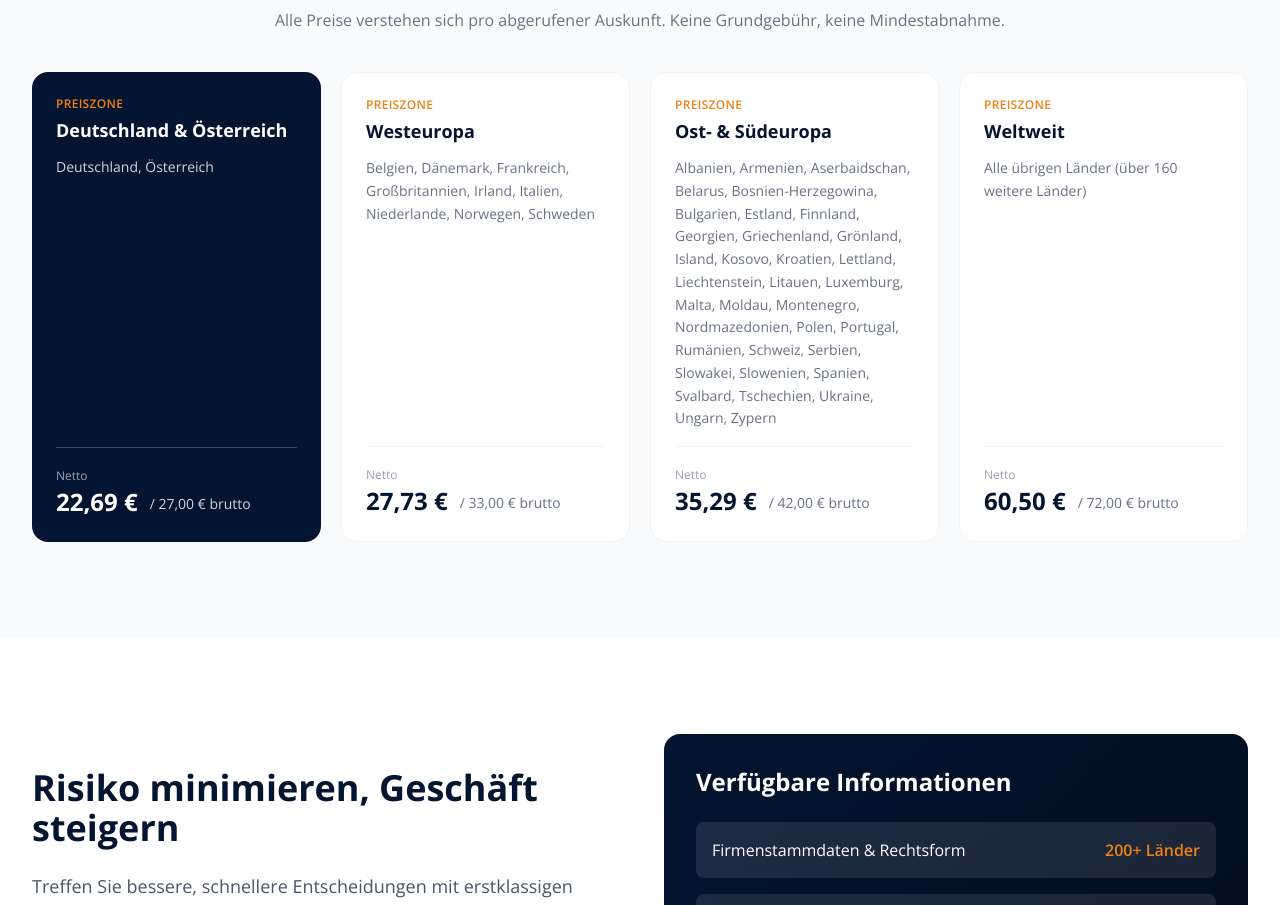
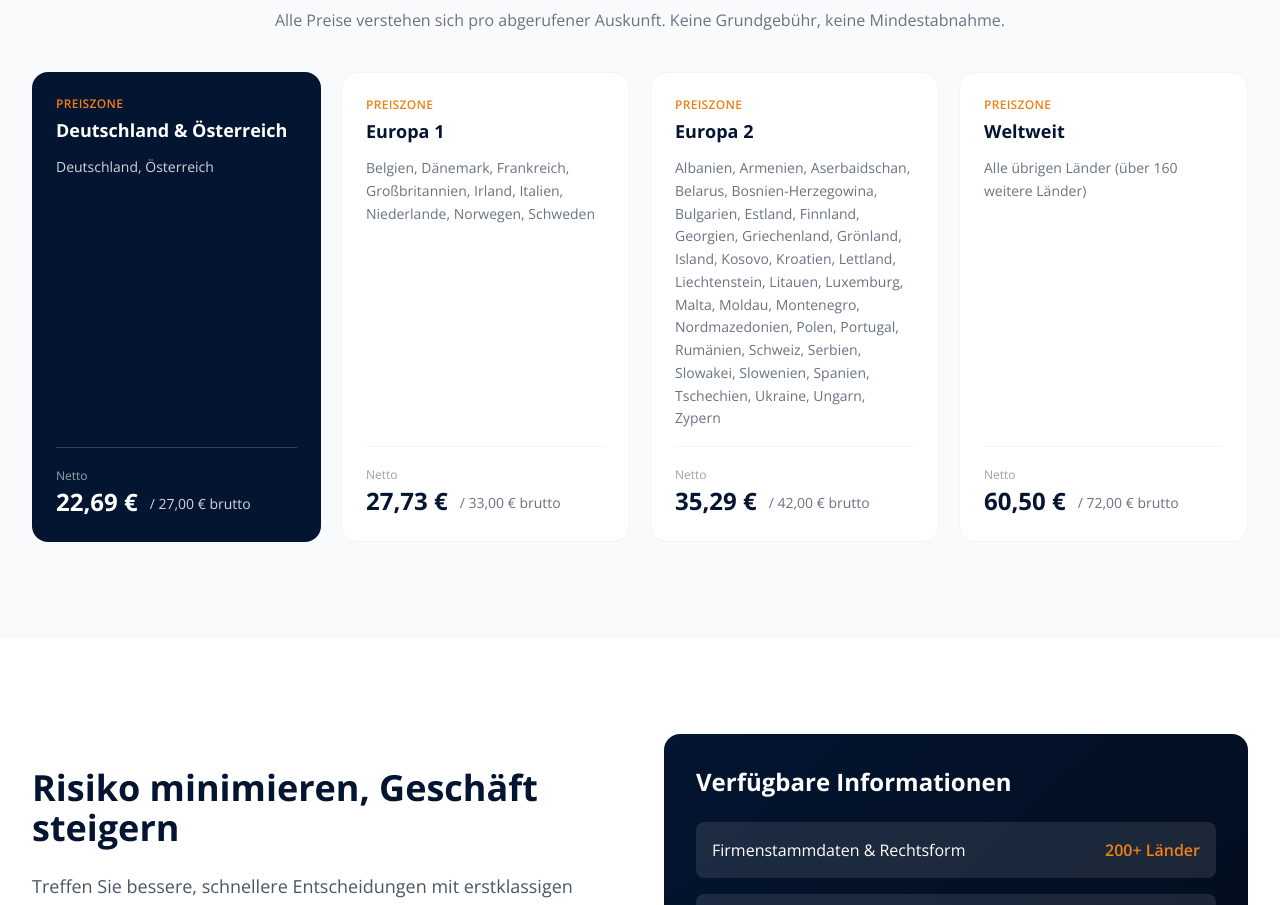
Before and after one commit to timoparlison/creditDeviceGermany, a Next.js app: page /bonitaetsinformationen in a window 1280 px wide. Shown: the part 1268-2173 px from the top of the page. Built offline with nearby package versions, Linux system fonts and the light colour scheme.

Commit message:
zonenbenennung

```diff
--- a/src/app/bonitaetsinformationen/page.tsx
+++ b/src/app/bonitaetsinformationen/page.tsx
@@ -120,15 +120,15 @@ export default function BonitaetsinformationenPage() {
               highlight: true,
             },
             {
-              zone: 'Westeuropa',
+              zone: 'Europa 1',
               countries: 'Belgien, Dänemark, Frankreich, Großbritannien, Irland, Italien, Niederlande, Norwegen, Schweden',
               net: '27,73',
               gross: '33,00',
               highlight: false,
             },
             {
-              zone: 'Ost- & Südeuropa',
-              countries: 'Albanien, Armenien, Aserbaidschan, Belarus, Bosnien-Herzegowina, Bulgarien, Estland, Finnland, Georgien, Griechenland, Grönland, Island, Kosovo, Kroatien, Lettland, Liechtenstein, Litauen, Luxemburg, Malta, Moldau, Montenegro, Nordmazedonien, Polen, Portugal, Rumänien, Schweiz, Serbien, Slowakei, Slowenien, Spanien, Svalbard, Tschechien, Ukraine, Ungarn, Zypern',
+              zone: 'Europa 2',
+              countries: 'Albanien, Armenien, Aserbaidschan, Belarus, Bosnien-Herzegowina, Bulgarien, Estland, Finnland, Georgien, Griechenland, Grönland, Island, Kosovo, Kroatien, Lettland, Liechtenstein, Litauen, Luxemburg, Malta, Moldau, Montenegro, Nordmazedonien, Polen, Portugal, Rumänien, Schweiz, Serbien, Slowakei, Slowenien, Spanien, Tschechien, Ukraine, Ungarn, Zypern',
               net: '35,29',
               gross: '42,00',
               highlight: false,
--- a/src/messages/da.json
+++ b/src/messages/da.json
@@ -209,10 +209,10 @@
       "grossLabel": "inkl. moms",
       "zone1Name": "Tyskland og Østrig",
       "zone1Countries": "Tyskland, Østrig",
-      "zone2Name": "Vesteuropa",
+      "zone2Name": "Europa 1",
       "zone2Countries": "Belgien, Danmark, Frankrig, Storbritannien, Irland, Italien, Holland, Norge, Sverige",
-      "zone3Name": "Øst- og Sydeuropa",
-      "zone3Countries": "Albanien, Armenien, Aserbajdsjan, Hviderusland, Bosnien-Hercegovina, Bulgarien, Estland, Finland, Georgien, Grækenland, Grønland, Island, Kosovo, Kroatien, Letland, Liechtenstein, Litauen, Luxembourg, Malta, Moldova, Montenegro, Nordmakedonien, Polen, Portugal, Rumænien, Schweiz, Serbien, Slovakiet, Slovenien, Spanien, Svalbard, Tjekkiet, Ukraine, Ungarn, Cypern",
+      "zone3Name": "Europa 2",
+      "zone3Countries": "Albanien, Armenien, Aserbajdsjan, Hviderusland, Bosnien-Hercegovina, Bulgarien, Estland, Finland, Georgien, Grækenland, Grønland, Island, Kosovo, Kroatien, Letland, Liechtenstein, Litauen, Luxembourg, Malta, Moldova, Montenegro, Nordmakedonien, Polen, Portugal, Rumænien, Schweiz, Serbien, Slovakiet, Slovenien, Spanien, Tjekkiet, Ukraine, Ungarn, Cypern",
       "zone4Name": "Verden",
       "zone4Countries": "Alle andre lande (over 160 flere lande)"
     },
--- a/src/messages/de.json
+++ b/src/messages/de.json
@@ -209,10 +209,10 @@
       "grossLabel": "brutto",
       "zone1Name": "Deutschland & Österreich",
       "zone1Countries": "Deutschland, Österreich",
-      "zone2Name": "Westeuropa",
+      "zone2Name": "Europa 1",
       "zone2Countries": "Belgien, Dänemark, Frankreich, Großbritannien, Irland, Italien, Niederlande, Norwegen, Schweden",
-      "zone3Name": "Ost- & Südeuropa",
-      "zone3Countries": "Albanien, Armenien, Aserbaidschan, Belarus, Bosnien-Herzegowina, Bulgarien, Estland, Finnland, Georgien, Griechenland, Grönland, Island, Kosovo, Kroatien, Lettland, Liechtenstein, Litauen, Luxemburg, Malta, Moldau, Montenegro, Nordmazedonien, Polen, Portugal, Rumänien, Schweiz, Serbien, Slowakei, Slowenien, Spanien, Svalbard, Tschechien, Ukraine, Ungarn, Zypern",
+      "zone3Name": "Europa 2",
+      "zone3Countries": "Albanien, Armenien, Aserbaidschan, Belarus, Bosnien-Herzegowina, Bulgarien, Estland, Finnland, Georgien, Griechenland, Grönland, Island, Kosovo, Kroatien, Lettland, Liechtenstein, Litauen, Luxemburg, Malta, Moldau, Montenegro, Nordmazedonien, Polen, Portugal, Rumänien, Schweiz, Serbien, Slowakei, Slowenien, Spanien, Tschechien, Ukraine, Ungarn, Zypern",
       "zone4Name": "Weltweit",
       "zone4Countries": "Alle übrigen Länder (über 160 weitere Länder)"
     },
--- a/src/messages/en.json
+++ b/src/messages/en.json
@@ -209,10 +209,10 @@
       "grossLabel": "gross",
       "zone1Name": "Germany & Austria",
       "zone1Countries": "Germany, Austria",
-      "zone2Name": "Western Europe",
+      "zone2Name": "Europe 1",
       "zone2Countries": "Belgium, Denmark, France, United Kingdom, Ireland, Italy, Netherlands, Norway, Sweden",
-      "zone3Name": "Eastern & Southern Europe",
-      "zone3Countries": "Albania, Armenia, Azerbaijan, Belarus, Bosnia-Herzegovina, Bulgaria, Estonia, Finland, Georgia, Greece, Greenland, Iceland, Kosovo, Croatia, Latvia, Liechtenstein, Lithuania, Luxembourg, Malta, Moldova, Montenegro, North Macedonia, Poland, Portugal, Romania, Switzerland, Serbia, Slovakia, Slovenia, Spain, Svalbard, Czech Republic, Ukraine, Hungary, Cyprus",
+      "zone3Name": "Europe 2",
+      "zone3Countries": "Albania, Armenia, Azerbaijan, Belarus, Bosnia-Herzegovina, Bulgaria, Estonia, Finland, Georgia, Greece, Greenland, Iceland, Kosovo, Croatia, Latvia, Liechtenstein, Lithuania, Luxembourg, Malta, Moldova, Montenegro, North Macedonia, Poland, Portugal, Romania, Switzerland, Serbia, Slovakia, Slovenia, Spain, Czech Republic, Ukraine, Hungary, Cyprus",
       "zone4Name": "Worldwide",
       "zone4Countries": "All other countries (over 160 more countries)"
     },
--- a/src/messages/es.json
+++ b/src/messages/es.json
@@ -209,10 +209,10 @@
       "grossLabel": "bruto",
       "zone1Name": "Alemania y Austria",
       "zone1Countries": "Alemania, Austria",
-      "zone2Name": "Europa occidental",
+      "zone2Name": "Europa 1",
       "zone2Countries": "Bélgica, Dinamarca, Francia, Reino Unido, Irlanda, Italia, Países Bajos, Noruega, Suecia",
-      "zone3Name": "Europa del Este y del Sur",
-      "zone3Countries": "Albania, Armenia, Azerbaiyán, Bielorrusia, Bosnia-Herzegovina, Bulgaria, Estonia, Finlandia, Georgia, Grecia, Groenlandia, Islandia, Kosovo, Croacia, Letonia, Liechtenstein, Lituania, Luxemburgo, Malta, Moldavia, Montenegro, Macedonia del Norte, Polonia, Portugal, Rumanía, Suiza, Serbia, Eslovaquia, Eslovenia, España, Svalbard, República Checa, Ucrania, Hungría, Chipre",
+      "zone3Name": "Europa 2",
+      "zone3Countries": "Albania, Armenia, Azerbaiyán, Bielorrusia, Bosnia-Herzegovina, Bulgaria, Estonia, Finlandia, Georgia, Grecia, Groenlandia, Islandia, Kosovo, Croacia, Letonia, Liechtenstein, Lituania, Luxemburgo, Malta, Moldavia, Montenegro, Macedonia del Norte, Polonia, Portugal, Rumanía, Suiza, Serbia, Eslovaquia, Eslovenia, España, República Checa, Ucrania, Hungría, Chipre",
       "zone4Name": "Mundial",
       "zone4Countries": "Todos los demás países (más de 160 países adicionales)"
     },
--- a/src/messages/fi.json
+++ b/src/messages/fi.json
@@ -209,10 +209,10 @@
       "grossLabel": "sis. alv",
       "zone1Name": "Saksa ja Itävalta",
       "zone1Countries": "Saksa, Itävalta",
-      "zone2Name": "Länsi-Eurooppa",
+      "zone2Name": "Eurooppa 1",
       "zone2Countries": "Belgia, Tanska, Ranska, Iso-Britannia, Irlanti, Italia, Alankomaat, Norja, Ruotsi",
-      "zone3Name": "Itä- ja Etelä-Eurooppa",
-      "zone3Countries": "Albania, Armenia, Azerbaidžan, Valko-Venäjä, Bosnia-Hertsegovina, Bulgaria, Viro, Suomi, Georgia, Kreikka, Grönlanti, Islanti, Kosovo, Kroatia, Latvia, Liechtenstein, Liettua, Luxemburg, Malta, Moldova, Montenegro, Pohjois-Makedonia, Puola, Portugali, Romania, Sveitsi, Serbia, Slovakia, Slovenia, Espanja, Svalbard, Tšekki, Ukraina, Unkari, Kypros",
+      "zone3Name": "Eurooppa 2",
+      "zone3Countries": "Albania, Armenia, Azerbaidžan, Valko-Venäjä, Bosnia-Hertsegovina, Bulgaria, Viro, Suomi, Georgia, Kreikka, Grönlanti, Islanti, Kosovo, Kroatia, Latvia, Liechtenstein, Liettua, Luxemburg, Malta, Moldova, Montenegro, Pohjois-Makedonia, Puola, Portugali, Romania, Sveitsi, Serbia, Slovakia, Slovenia, Espanja, Tšekki, Ukraina, Unkari, Kypros",
       "zone4Name": "Maailmanlaajuinen",
       "zone4Countries": "Kaikki muut maat (yli 160 lisämaata)"
     },
--- a/src/messages/fr.json
+++ b/src/messages/fr.json
@@ -209,10 +209,10 @@
       "grossLabel": "TTC",
       "zone1Name": "Allemagne et Autriche",
       "zone1Countries": "Allemagne, Autriche",
-      "zone2Name": "Europe occidentale",
+      "zone2Name": "Europe 1",
       "zone2Countries": "Belgique, Danemark, France, Royaume-Uni, Irlande, Italie, Pays-Bas, Norvège, Suède",
-      "zone3Name": "Europe de l'Est et du Sud",
-      "zone3Countries": "Albanie, Arménie, Azerbaïdjan, Biélorussie, Bosnie-Herzégovine, Bulgarie, Estonie, Finlande, Géorgie, Grèce, Groenland, Islande, Kosovo, Croatie, Lettonie, Liechtenstein, Lituanie, Luxembourg, Malte, Moldavie, Monténégro, Macédoine du Nord, Pologne, Portugal, Roumanie, Suisse, Serbie, Slovaquie, Slovénie, Espagne, Svalbard, République tchèque, Ukraine, Hongrie, Chypre",
+      "zone3Name": "Europe 2",
+      "zone3Countries": "Albanie, Arménie, Azerbaïdjan, Biélorussie, Bosnie-Herzégovine, Bulgarie, Estonie, Finlande, Géorgie, Grèce, Groenland, Islande, Kosovo, Croatie, Lettonie, Liechtenstein, Lituanie, Luxembourg, Malte, Moldavie, Monténégro, Macédoine du Nord, Pologne, Portugal, Roumanie, Suisse, Serbie, Slovaquie, Slovénie, Espagne, République tchèque, Ukraine, Hongrie, Chypre",
       "zone4Name": "Mondial",
       "zone4Countries": "Tous les autres pays (plus de 160 pays supplémentaires)"
     },
--- a/src/messages/it.json
+++ b/src/messages/it.json
@@ -209,10 +209,10 @@
       "grossLabel": "lordo",
       "zone1Name": "Germania e Austria",
       "zone1Countries": "Germania, Austria",
-      "zone2Name": "Europa occidentale",
+      "zone2Name": "Europa 1",
       "zone2Countries": "Belgio, Danimarca, Francia, Regno Unito, Irlanda, Italia, Paesi Bassi, Norvegia, Svezia",
-      "zone3Name": "Europa orientale e meridionale",
-      "zone3Countries": "Albania, Armenia, Azerbaigian, Bielorussia, Bosnia-Erzegovina, Bulgaria, Estonia, Finlandia, Georgia, Grecia, Groenlandia, Islanda, Kosovo, Croazia, Lettonia, Liechtenstein, Lituania, Lussemburgo, Malta, Moldavia, Montenegro, Macedonia del Nord, Polonia, Portogallo, Romania, Svizzera, Serbia, Slovacchia, Slovenia, Spagna, Svalbard, Repubblica Ceca, Ucraina, Ungheria, Cipro",
+      "zone3Name": "Europa 2",
+      "zone3Countries": "Albania, Armenia, Azerbaigian, Bielorussia, Bosnia-Erzegovina, Bulgaria, Estonia, Finlandia, Georgia, Grecia, Groenlandia, Islanda, Kosovo, Croazia, Lettonia, Liechtenstein, Lituania, Lussemburgo, Malta, Moldavia, Montenegro, Macedonia del Nord, Polonia, Portogallo, Romania, Svizzera, Serbia, Slovacchia, Slovenia, Spagna, Repubblica Ceca, Ucraina, Ungheria, Cipro",
       "zone4Name": "Mondiale",
       "zone4Countries": "Tutti gli altri paesi (oltre 160 paesi aggiuntivi)"
     },
--- a/src/messages/nl.json
+++ b/src/messages/nl.json
@@ -209,10 +209,10 @@
       "grossLabel": "incl. btw",
       "zone1Name": "Duitsland en Oostenrijk",
       "zone1Countries": "Duitsland, Oostenrijk",
-      "zone2Name": "West-Europa",
+      "zone2Name": "Europa 1",
       "zone2Countries": "België, Denemarken, Frankrijk, Verenigd Koninkrijk, Ierland, Italië, Nederland, Noorwegen, Zweden",
-      "zone3Name": "Oost- en Zuid-Europa",
-      "zone3Countries": "Albanië, Armenië, Azerbeidzjan, Wit-Rusland, Bosnië-Herzegovina, Bulgarije, Estland, Finland, Georgië, Griekenland, Groenland, IJsland, Kosovo, Kroatië, Letland, Liechtenstein, Litouwen, Luxemburg, Malta, Moldavië, Montenegro, Noord-Macedonië, Polen, Portugal, Roemenië, Zwitserland, Servië, Slowakije, Slovenië, Spanje, Svalbard, Tsjechië, Oekraïne, Hongarije, Cyprus",
+      "zone3Name": "Europa 2",
+      "zone3Countries": "Albanië, Armenië, Azerbeidzjan, Wit-Rusland, Bosnië-Herzegovina, Bulgarije, Estland, Finland, Georgië, Griekenland, Groenland, IJsland, Kosovo, Kroatië, Letland, Liechtenstein, Litouwen, Luxemburg, Malta, Moldavië, Montenegro, Noord-Macedonië, Polen, Portugal, Roemenië, Zwitserland, Servië, Slowakije, Slovenië, Spanje, Tsjechië, Oekraïne, Hongarije, Cyprus",
       "zone4Name": "Wereldwijd",
       "zone4Countries": "Alle andere landen (meer dan 160 extra landen)"
     },
--- a/src/messages/no.json
+++ b/src/messages/no.json
@@ -209,10 +209,10 @@
       "grossLabel": "inkl. mva.",
       "zone1Name": "Tyskland og Østerrike",
       "zone1Countries": "Tyskland, Østerrike",
-      "zone2Name": "Vest-Europa",
+      "zone2Name": "Europa 1",
       "zone2Countries": "Belgia, Danmark, Frankrike, Storbritannia, Irland, Italia, Nederland, Norge, Sverige",
-      "zone3Name": "Øst- og Sør-Europa",
-      "zone3Countries": "Albania, Armenia, Aserbajdsjan, Hviterussland, Bosnia-Hercegovina, Bulgaria, Estland, Finland, Georgia, Hellas, Grønland, Island, Kosovo, Kroatia, Latvia, Liechtenstein, Litauen, Luxemburg, Malta, Moldova, Montenegro, Nord-Makedonia, Polen, Portugal, Romania, Sveits, Serbia, Slovakia, Slovenia, Spania, Svalbard, Tsjekkia, Ukraina, Ungarn, Kypros",
+      "zone3Name": "Europa 2",
+      "zone3Countries": "Albania, Armenia, Aserbajdsjan, Hviterussland, Bosnia-Hercegovina, Bulgaria, Estland, Finland, Georgia, Hellas, Grønland, Island, Kosovo, Kroatia, Latvia, Liechtenstein, Litauen, Luxemburg, Malta, Moldova, Montenegro, Nord-Makedonia, Polen, Portugal, Romania, Sveits, Serbia, Slovakia, Slovenia, Spania, Tsjekkia, Ukraina, Ungarn, Kypros",
       "zone4Name": "Verden",
       "zone4Countries": "Alle andre land (over 160 flere land)"
     },
--- a/src/messages/sv.json
+++ b/src/messages/sv.json
@@ -209,10 +209,10 @@
       "grossLabel": "inkl. moms",
       "zone1Name": "Tyskland och Österrike",
       "zone1Countries": "Tyskland, Österrike",
-      "zone2Name": "Västeuropa",
+      "zone2Name": "Europa 1",
       "zone2Countries": "Belgien, Danmark, Frankrike, Storbritannien, Irland, Italien, Nederländerna, Norge, Sverige",
-      "zone3Name": "Öst- och Sydeuropa",
-      "zone3Countries": "Albanien, Armenien, Azerbajdzjan, Vitryssland, Bosnien-Hercegovina, Bulgarien, Estland, Finland, Georgien, Grekland, Grönland, Island, Kosovo, Kroatien, Lettland, Liechtenstein, Litauen, Luxemburg, Malta, Moldavien, Montenegro, Nordmakedonien, Polen, Portugal, Rumänien, Schweiz, Serbien, Slovakien, Slovenien, Spanien, Svalbard, Tjeckien, Ukraina, Ungern, Cypern",
+      "zone3Name": "Europa 2",
+      "zone3Countries": "Albanien, Armenien, Azerbajdzjan, Vitryssland, Bosnien-Hercegovina, Bulgarien, Estland, Finland, Georgien, Grekland, Grönland, Island, Kosovo, Kroatien, Lettland, Liechtenstein, Litauen, Luxemburg, Malta, Moldavien, Montenegro, Nordmakedonien, Polen, Portugal, Rumänien, Schweiz, Serbien, Slovakien, Slovenien, Spanien, Tjeckien, Ukraina, Ungern, Cypern",
       "zone4Name": "Världen",
       "zone4Countries": "Alla andra länder (över 160 fler länder)"
     },
```
